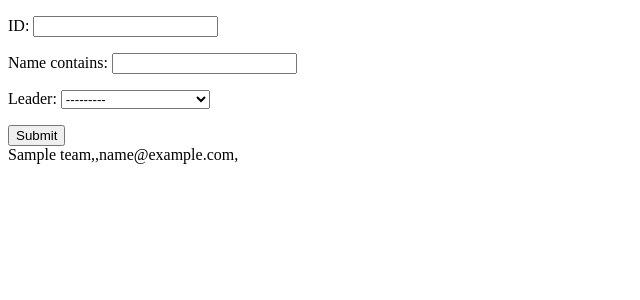
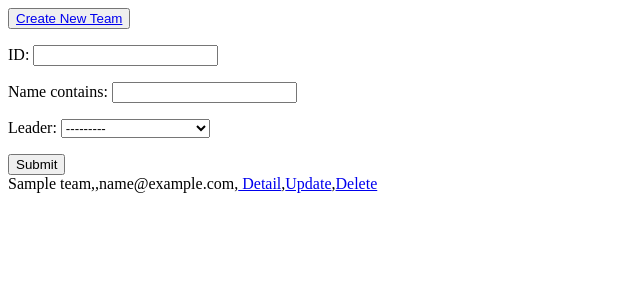
Before and after one commit to hoseyn-chegeni/ServiceFlow, a Django app: page /team/ in a window 1280 px wide. Shown: the top 300 px of the page, without its empty margins (0-640 px from the left). Run offline with Django 4.2, Linux system fonts and the light colour scheme; tables that the repository leaves empty hold one stand-in row (values such as "Sample post").

Commit message:
Team create, delete, update, detail/ done

```diff
--- a/core/team/models.py
+++ b/core/team/models.py
@@ -26,6 +26,7 @@ class Team(models.Model):
     # permissions
     # projects
     budget = models.IntegerField()
+    created_by = models.ForeignKey(User, on_delete=models.SET_NULL, blank=True, null=True)
 
     def __str__(self):
         return f"{self.team}/ {self.name}"
--- a/core/team/urls.py
+++ b/core/team/urls.py
@@ -1,6 +1,12 @@
 from django.urls import path
-from .views import TeamView
+from .views import TeamView,TeamCreateView,TeamDeleteView,TeamUpdateView,TeamDetailView
 
 app_name = "team"
 
-urlpatterns = [path("", TeamView.as_view(), name="team_list")]
+urlpatterns = [
+    path("", TeamView.as_view(), name="team_list"),
+    path("create/", TeamCreateView.as_view(), name="create"),
+    path("update/<int:pk>", TeamUpdateView.as_view(), name="update"),
+    path("detail/<int:pk>", TeamDetailView.as_view(), name="detail"),
+    path("delete/<int:pk>", TeamDeleteView.as_view(), name="delete"),
+]
--- a/core/team/views.py
+++ b/core/team/views.py
@@ -1,7 +1,10 @@
 from django.shortcuts import render
 from .filters import TeamFilter
 from django_filters.views import FilterView
+from django.views.generic import CreateView, DeleteView,DetailView, UpdateView
 from .models import Team
+from .forms import TeamCreteForm
+from django.urls import reverse_lazy
 
 # Create your views here.
 
@@ -15,3 +18,29 @@ class TeamView(FilterView):
     def get_queryset(self, **kwargs):
         qs = super().get_queryset(**kwargs)
         return qs.filter(is_active=True)
+
+
+class TeamDetailView(DetailView):
+    model = Team
+    template_name = 'team/detail.html'
+
+class TeamUpdateView(UpdateView):
+    model = Team
+    template_name = 'team/update.html'
+    fields = ('name','description','members','leader','responsibilities','is_active','budget')
+    success_url = reverse_lazy('team:team_list')
+
+class TeamCreateView(CreateView):
+    model = Team
+    template_name = 'team/create.html'
+    form_class = TeamCreteForm
+    success_url = reverse_lazy('team:team_list')
+
+    def form_valid(self, form):
+        form.instance.creator = self.request.user
+        return super().form_valid(form)
+
+class TeamDeleteView(DeleteView):
+    model = Team
+    template_name = 'team/delete.html'
+    success_url = reverse_lazy('team:team_list')
--- a/core/templates/team/team.html
+++ b/core/templates/team/team.html
@@ -6,13 +6,14 @@
     <title>Document</title>
 </head>
 <body>
+    <button><a href="{%url 'team:create'%}"> Create New Team</a></button>
     <form action="" method="get">
         {%csrf_token%}
         {{filter.form.as_p}}
         <input type="submit">
     </form>
     {%for i in team%}
-    {{i.name}},,{{i.leader}},<br>
+    {{i.name}},,{{i.leader}},<a href="{%url 'team:detail' i.id%}"> Detail</a>,<a href="{%url 'team:update' i.id %}">Update</a>,<a href="{%url 'team:delete' i.id %}">Delete</a><br>
     {%endfor%}
 </body>
 </html>
```
Also changed, not shown: core/team/forms.py (added, +16 -0 lines), core/templates/team/create.html (added, +15 -0 lines), core/templates/team/delete.html (added, +15 -0 lines), core/templates/team/detail.html (added, +19 -0 lines), core/templates/team/update.html (added, +15 -0 lines), core/team/migrations/0002_team_created_by.py (added).
